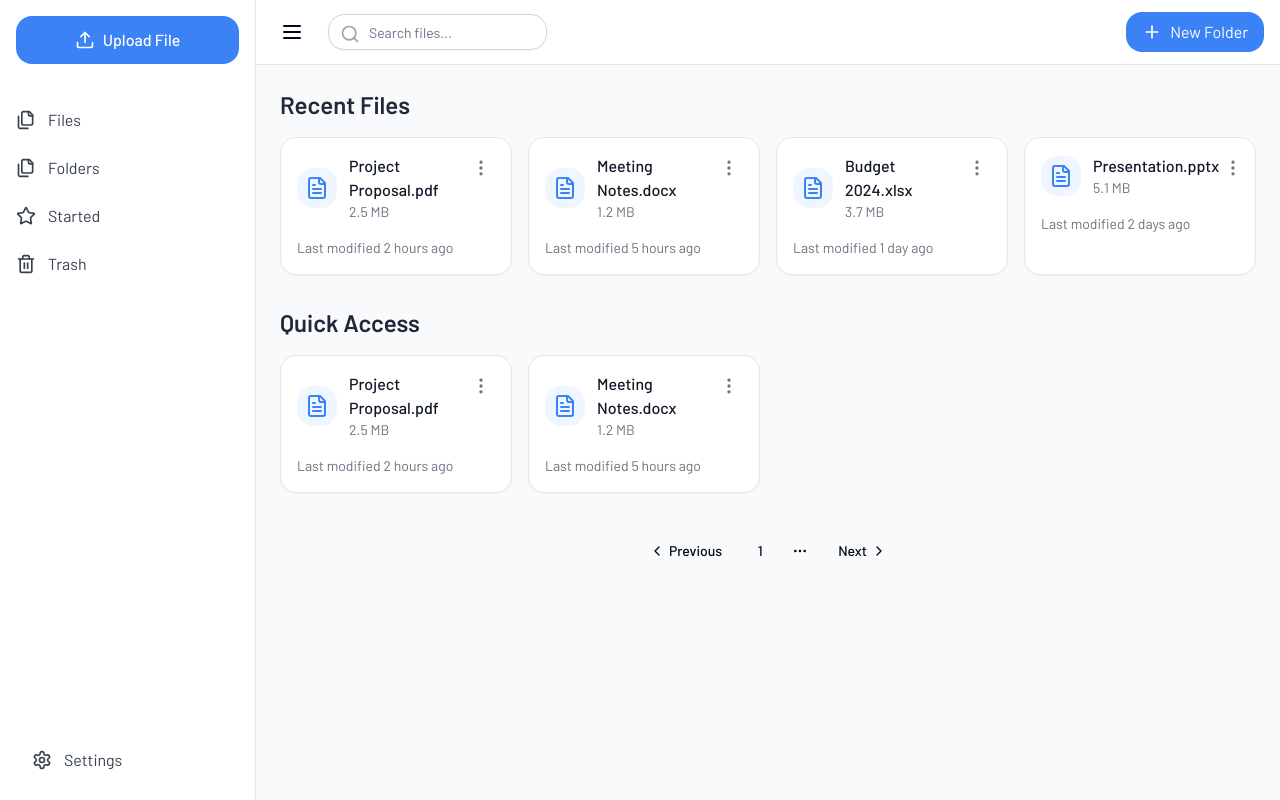
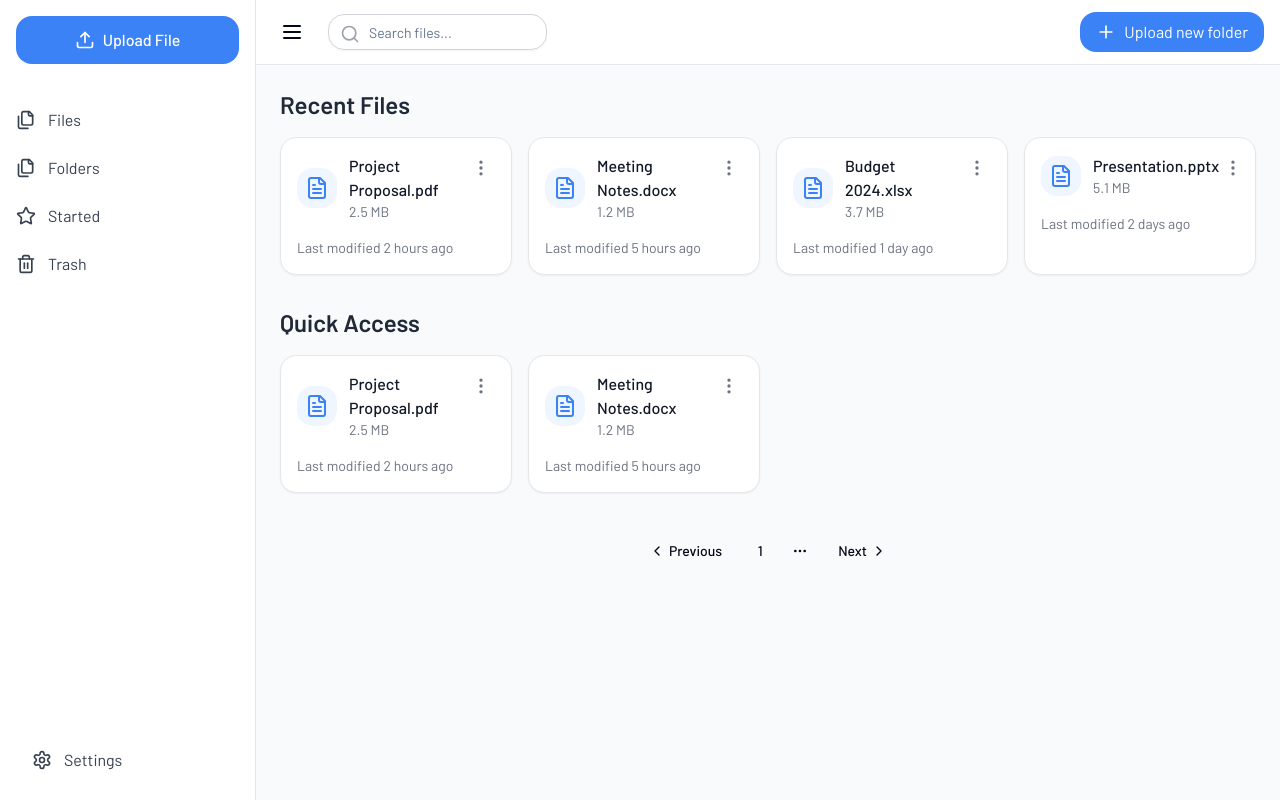
Before and after one commit to peterdinis/Cloud-Nest, a Next.js app: page /dashboard in a window 1280 px wide. Built offline with nearby package versions, Linux system fonts and the light colour scheme.

Commit message:
feat: Updating dashboard

```diff
--- a/app/_components/dashboard/TopBar.tsx
+++ b/app/_components/dashboard/TopBar.tsx
@@ -2,6 +2,12 @@ import React from 'react';
 import { motion } from 'framer-motion';
 import { Menu, Search, Plus } from 'lucide-react';
 import { Input } from '@/components/ui/input';
+import {
+  Dialog,
+  DialogContent,
+  DialogTrigger,
+} from "@/components/ui/dialog"
+import UploadFolderDialog from '../shared/dialogs/UploadFolderDialog';
 
 interface TopBarProps {
   toggleSidebar: () => void;
@@ -39,7 +45,12 @@ export function TopBar({ toggleSidebar }: TopBarProps) {
           className="flex items-center gap-2 bg-blue-500 text-white px-4 py-2 rounded-lg"
         >
           <Plus size={20} />
-          <span>New Folder</span>
+          <Dialog>
+            <DialogTrigger>Upload new folder</DialogTrigger>
+            <DialogContent>
+              <UploadFolderDialog />
+            </DialogContent>
+          </Dialog>
         </motion.button>
       </div>
     </div>
--- a/app/_components/shared/dialogs/UploadFolderDialog.tsx
+++ b/app/_components/shared/dialogs/UploadFolderDialog.tsx
@@ -3,7 +3,7 @@ import { FC } from "react";
 const UploadFolderDialog: FC = () => {
     return (
         <>
-            <h1 className="text-center font-bold text-5xl">New File</h1>
+            <h1 className="text-center font-bold text-5xl">New Folder</h1>
         </>
     )
 }
```
